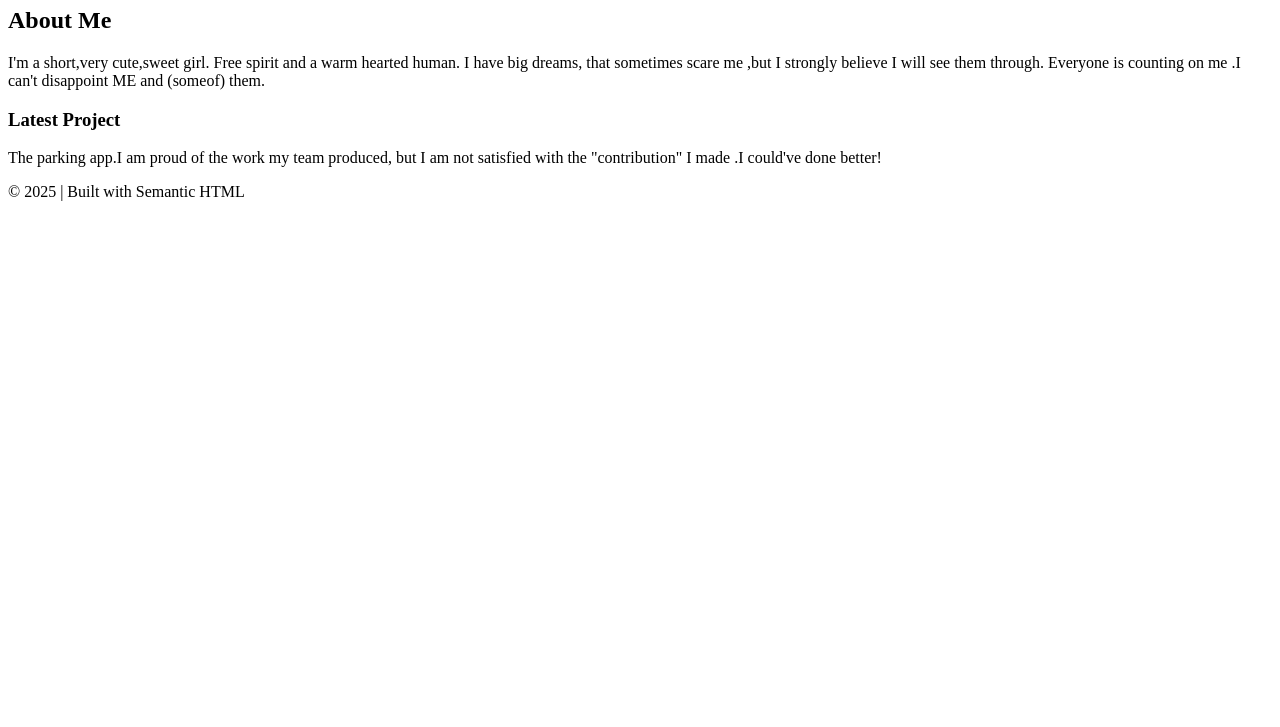
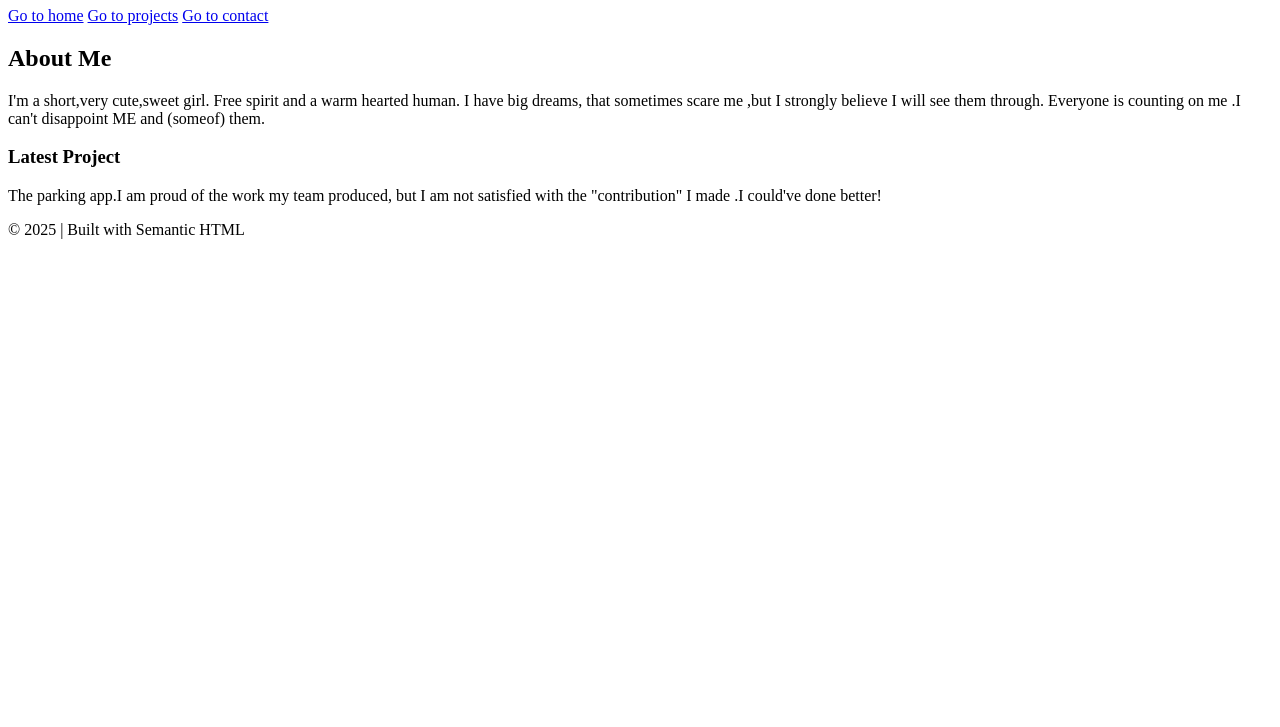
Before and after one commit to Nomphumelelo96/ClassLab, a plain HTML site: page 2457468-lab2.html in a window 1280 px wide. Shown: the part 73-800 px from the top of the page. Drawn offline with Linux system fonts and the light colour scheme.

Commit message:
adjustments to lab2

```diff
--- a/2457468-lab2.html
+++ b/2457468-lab2.html
@@ -9,9 +9,9 @@
         <h1>Welcome to Nomphumelelo Radebe's Portfolio</h1>
     </header>
     <nav>
-        <a href="Home"></a>
-        <a href="Projects"></a>
-        <a href="Contact"></a>
+        <a href="Home">Go to home</a>
+        <a href="Projects">Go to projects</a>
+        <a href="Contact">Go to contact</a>
     </nav>
     <main>
         <section>
```
Also changed, not shown: index.html (+1 -1 lines).
